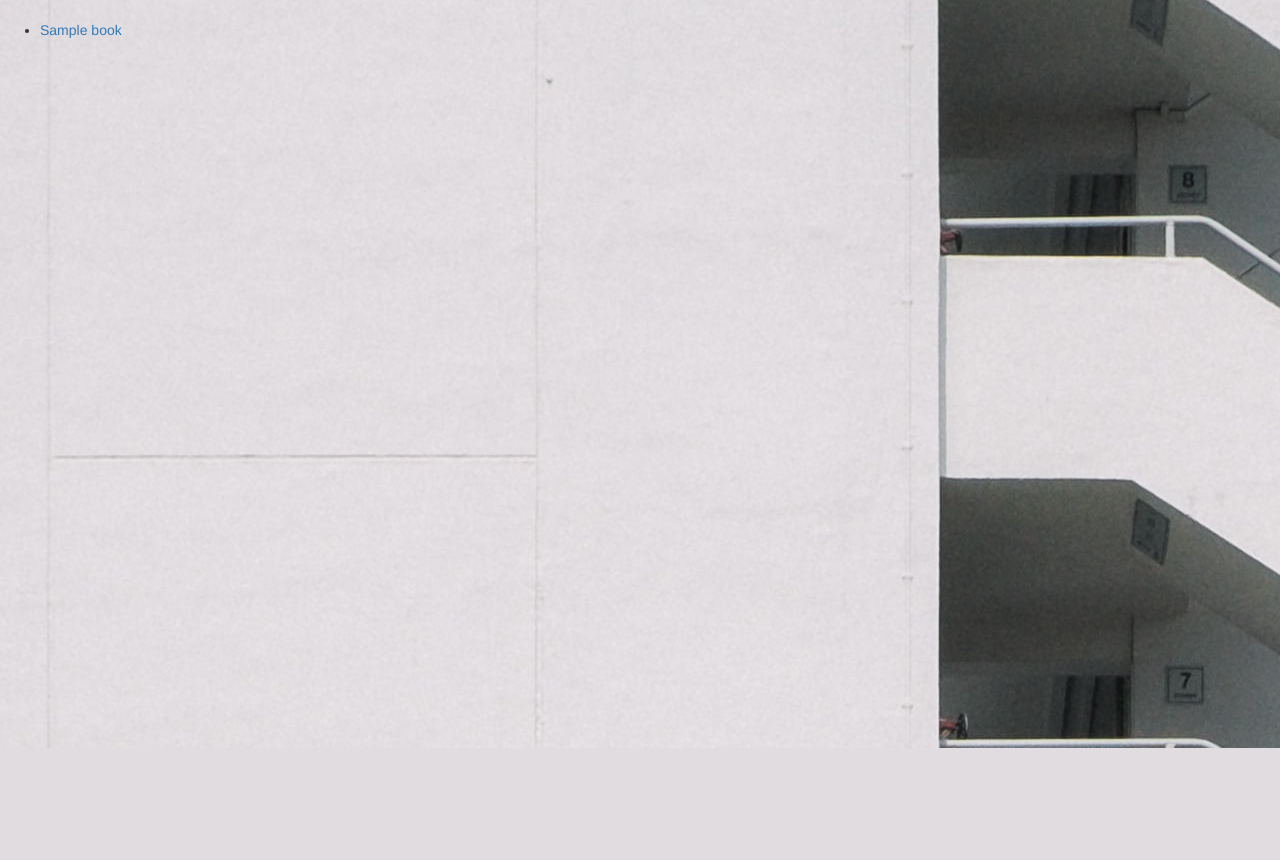
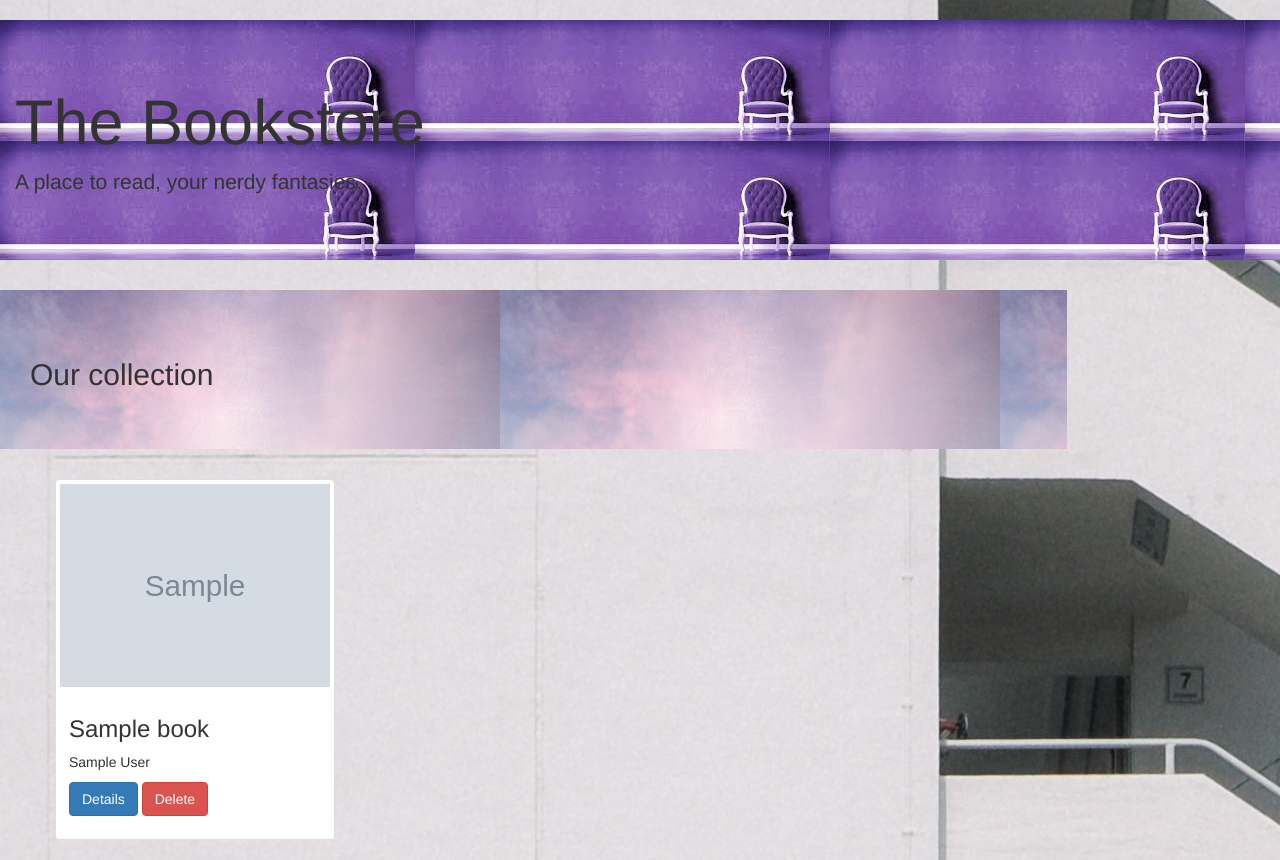
Before and after one commit to Naruita/CyberSecPyth, a Django app: page /books/ in a window 1280 px wide. Shown: the part 52-912 px from the top of the page. Before the commit the page ends 800 px from the top, so only its background shows below. Run offline with Django 3.2, Linux system fonts and the light colour scheme; tables that the repository leaves empty hold one stand-in row (values such as "Sample post"); grey boxes marked "Sample" are stand-in pictures; some libraries are stand-ins or nearby versions.

Commit message:
added css

```diff
--- a/django_experiment/mysite/books/models.py
+++ b/django_experiment/mysite/books/models.py
@@ -10,3 +10,4 @@ class Book(models.Model):
     author = models.CharField(max_length=40)
     price = models.CharField(max_length=30)
     type = models.CharField(max_length=50)
+    book_image = models.CharField(max_length=1000)
--- a/django_experiment/mysite/books/static/books/style.css
+++ b/django_experiment/mysite/books/static/books/style.css
@@ -1,3 +1,11 @@
 body {
     background: white url("assets/unsplash.jpg");
 }
+
+.jumbotron {
+    background: white url("assets/purple_chair.jpg");
+}
+
+.jumbotron-special {
+    background: white url("assets/pink_purple_bg.png");
+}
--- a/django_experiment/mysite/books/templates/books/index.html
+++ b/django_experiment/mysite/books/templates/books/index.html
@@ -3,11 +3,39 @@
 <html lang="html">
     <head>
         <title>Book Store</title>
+        <link rel="stylesheet" type="text/css" href="../../static/books/style.css">
     </head>
     <body>
+        <div class="col-md-12 jumbotron">
+            <h1>The Bookstore</h1>
+            <p>A place to read, your nerdy fantasies.</p>
+        </div>
+        <div class="col-md-10 jumbotron jumbotron-special" name="fig">
+            <div class="col-md-12 span-2">
+                <h2>Our collection</h2>
+            </div>
+        </div>
         <ul>
             {% for book in object_list %}
-            <li><a href="{% url 'books:detail' book.id %}">{{book.name}}</a></li>
+            <!--<li><a href="{% url 'books:detail' book.id %}">{{book.name}}</a></li>
+            <img src="{{book.book_image}}" alt="Book image">-->
+            <div class="col-lg-3 col-md-4 col-sm-6">
+                <div class="thumbnail">
+                    <img src="{{book.book_image}}" alt="Placeholder thumbnail">
+                    <div class="caption">
+                        <h3>{{book.name}}</h3>
+                        <p>{{book.author}}</p>
+                        <p>
+                            <a href="{% url 'books:detail' book.id%}" class="btn btn-primary" role="button">
+                                Details
+                            </a>
+                            <a href="#" class="btn btn-danger" role="button">
+                                Delete
+                            </a>
+                        </p>
+                    </div>
+                </div>
+            </div>
             {% endfor %}
         </ul>
     </body>
```
Also changed, not shown: django_experiment/mysite/books/templates/books/detail.html (+23 -1 lines), django_experiment/mysite/books/migrations/0002_book_book_image.py (added), django_experiment/mysite/books/static/books/assets/pink_purple_bg.png (added), django_experiment/mysite/books/static/books/assets/purple_chair.jpg (added), django_experiment/mysite/books/views.py (line endings or trailing spaces).
